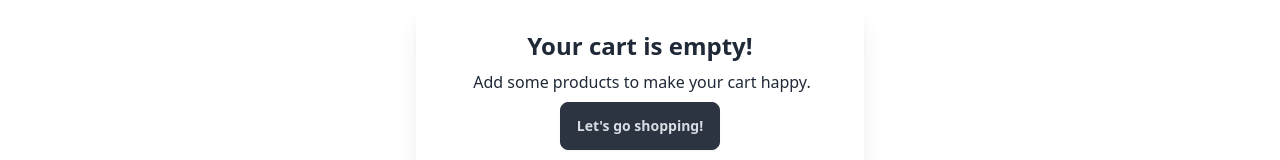
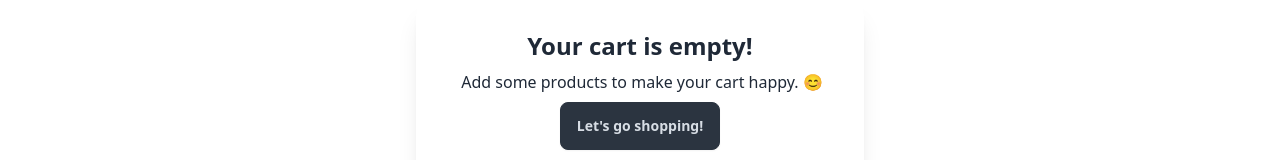
Before and after one commit to darynazin/eCommerce, a React (Vite) app: page /cart in a window 1280 px wide. Shown: the part 154-314 px from the top of the page. Built offline with nearby package versions, Linux system fonts and the light colour scheme; no server answers.

Commit message:
checkout button fixed

```diff
--- a/src/components/CartTable.jsx
+++ b/src/components/CartTable.jsx
@@ -103,7 +103,7 @@ const CartTable = () => {
             </div>
             <button
               onClick={handleCheckout}
-              className="btn bg-slate-950 mt-2 hover:bg-slate-800"
+              className="btn text-white bg-slate-950 mt-2 hover:bg-slate-800"
             >
               Checkout
             </button>
--- a/src/pages/Cart.jsx
+++ b/src/pages/Cart.jsx
@@ -11,7 +11,7 @@ function Cart() {
         <div className="card-body items-center text-center">
           <h2 className="card-title text-2xl">Your cart is empty!</h2>
           <p className="text-base-content pl-1">
-            Add some products to make your cart happy.
+            Add some products to make your cart happy. 😊
           </p>
           <div className="card-actions justify-center">
             <Link to="/" className="btn btn-neutral btn-md">
```
